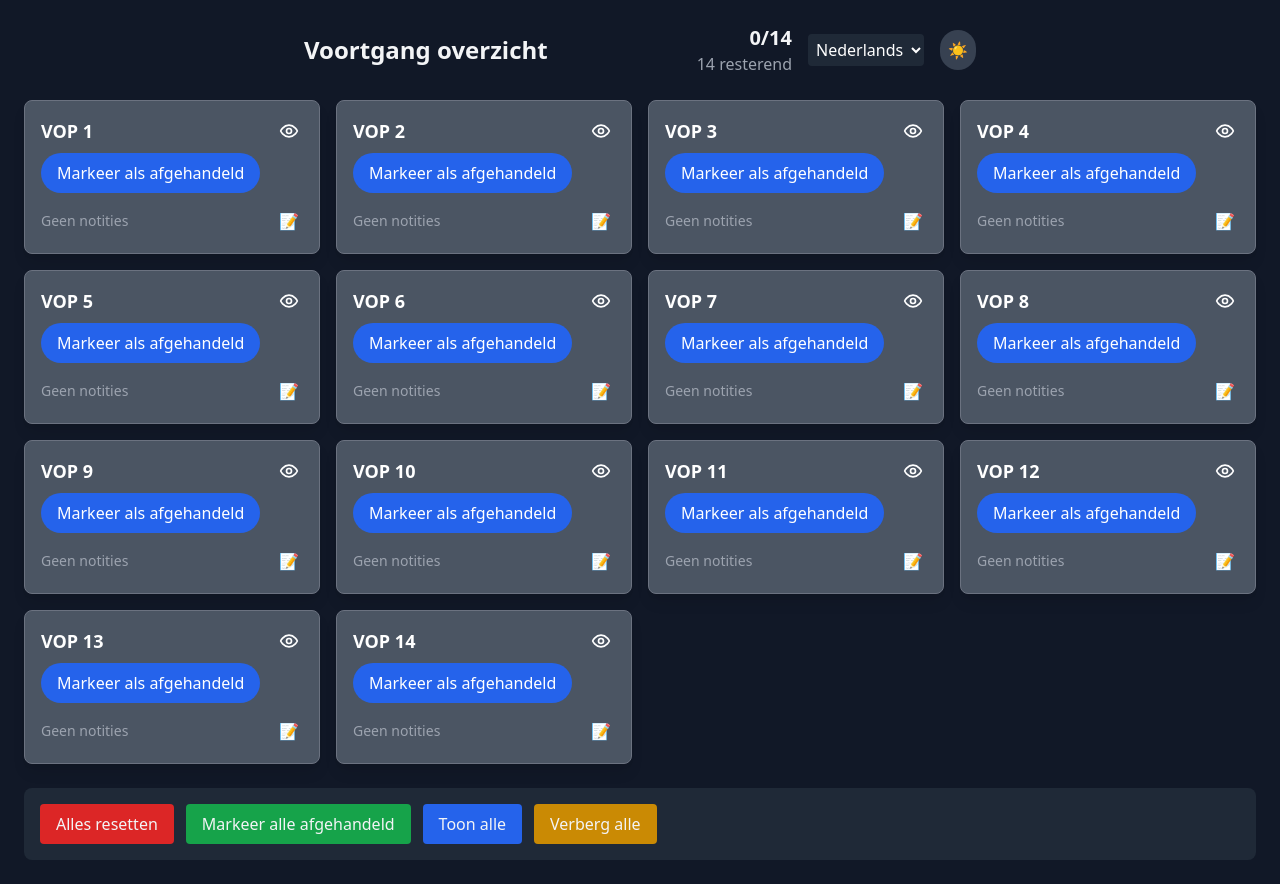
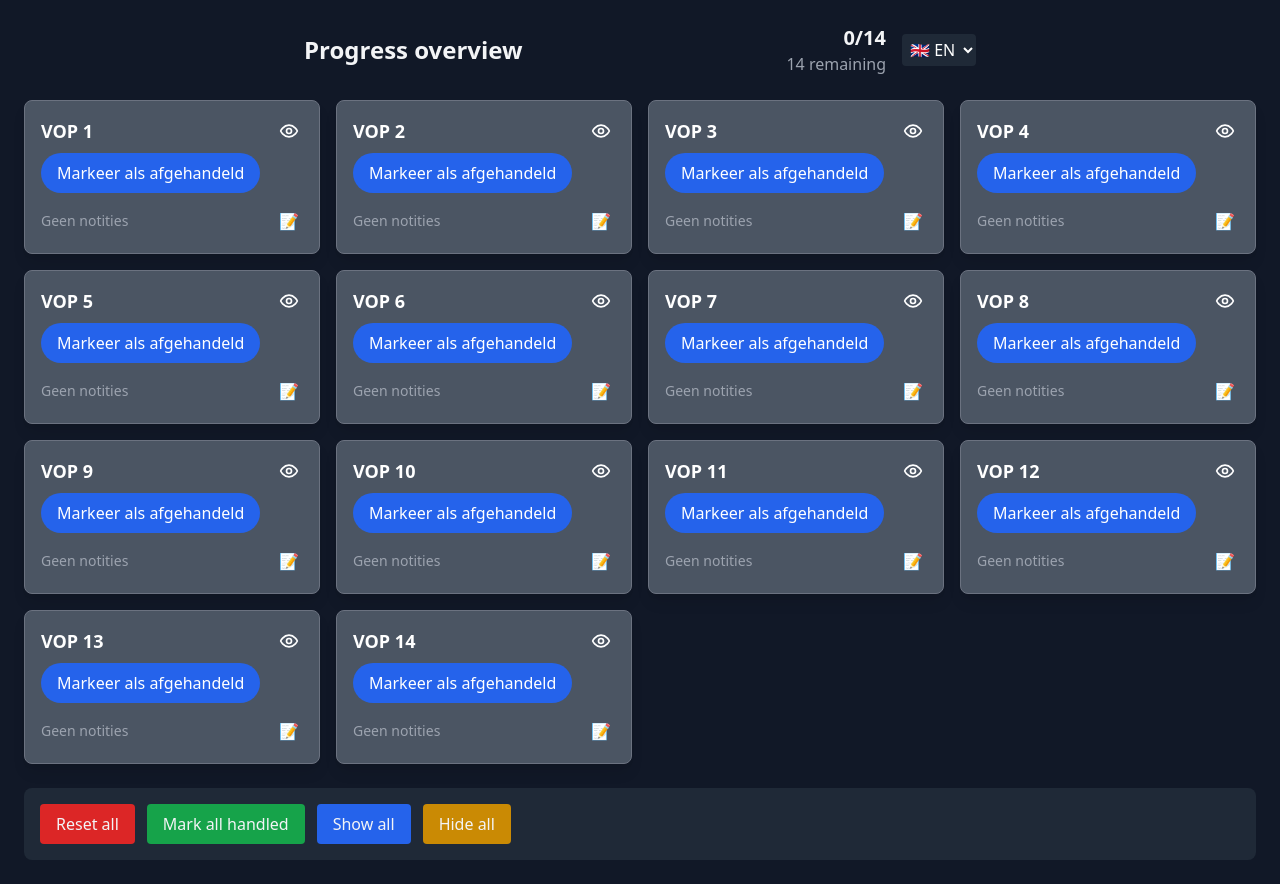
Before and after one commit to Brandjuh/brandjuh.github.io, a React (Vite) app: page / in a window 1280 px wide. Built offline with nearby package versions, Linux system fonts and the light colour scheme.

Commit message:
Update App.tsx

```diff
--- a/src/App.tsx
+++ b/src/App.tsx
@@ -4,76 +4,52 @@ import useLocalStorage from './hooks/useLocalStorage';
 import { styles } from './config/styles.config';
 import { strings } from './config/i18n';
 
-interface Vop {
-  id: number;
-  done: boolean;
-  hidden: boolean;
-  note: string;
-}
+interface Vop { id: number; done: boolean; hidden: boolean; note: string; }
 
 const App: React.FC = () => {
-  // VOP-state en dark mode
   const [vops, setVops] = useLocalStorage<Vop[]>(
-    'vops',
-    Array.from({ length: 14 }, (_, i) => ({ id: i + 1, done: false, hidden: false, note: '' }))
+    'vops', Array.from({ length: 14 }, (_, i) => ({ id: i+1, done: false, hidden: false, note: '' }))
   );
-  const [darkMode, setDarkMode] = useLocalStorage<boolean>('darkMode', true);
+  // Dark mode altijd aan
+  useEffect(() => { document.documentElement.classList.add('dark'); }, []);
 
-  // Locale state voor NL/EN
-  const [locale, setLocale] = useState<'nl' | 'en'>('nl');
+  const [locale, setLocale] = useState<'nl' | 'en'>(() =>
+    (navigator.language.startsWith('en') ? 'en' : 'nl')
+  );
 
-  useEffect(() => {
-    document.documentElement.classList.toggle('dark', darkMode);
-  }, [darkMode]);
-
-  // Handlers
   const toggleDone = (id: number) =>
-    setVops(vops.map(v => (v.id === id ? { ...v, done: !v.done } : v)));
+    setVops(vops.map(v => v.id === id ? { ...v, done: !v.done } : v));
   const toggleHidden = (id: number) =>
-    setVops(vops.map(v => (v.id === id ? { ...v, hidden: !v.hidden } : v)));
+    setVops(vops.map(v => v.id === id ? { ...v, hidden: !v.hidden } : v));
   const resetAll = () =>
     setVops(vops.map(v => ({ ...v, done: false, hidden: false, note: '' })));
 
-  // Tellers en volgorde
   const handledCount = vops.filter(v => v.done).length;
   const pendingCount = vops.length - handledCount;
   const orderedVops = [...vops.filter(v => !v.hidden), ...vops.filter(v => v.hidden)];
 
   return (
     <div className={styles.overview.container}>
-      {/* Header met titel, voortgang en dropdown */}
       <div className={styles.overview.header}>
         <h2 className={styles.overview.title}>{strings[locale].progressTitle}</h2>
         <div className="flex items-center space-x-4">
           {/* Voortgang */}
           <div className={styles.overview.stats}>
-            <div className={styles.overview.statsCount}>
-              {handledCount}/{vops.length}
-            </div>
-            <div className={styles.overview.statsLabel}>
-              {pendingCount} {strings[locale].remaining}
-            </div>
+            <div className={styles.overview.statsCount}>{handledCount}/{vops.length}</div>
+            <div className={styles.overview.statsLabel}>{pendingCount} {strings[locale].remaining}</div>
           </div>
-          {/* Taalkeuze */}
+          {/* Taalkeuze dropdown */}
           <select
             value={locale}
             onChange={e => setLocale(e.target.value as 'nl' | 'en')}
-            className="ml-4 p-1 rounded bg-gray-800 text-white"
+            className="p-1 rounded bg-gray-800 text-white"
           >
-            <option value="nl">Nederlands</option>
-            <option value="en">English</option>
+            <option value="nl">🇳🇱 NL</option>
+            <option value="en">🇬🇧 EN</option>
           </select>
-          {/* Dark mode toggle */}
-          <button
-            onClick={() => setDarkMode(!darkMode)}
-            className="p-2 rounded-full bg-gray-700 text-gray-100"
-          >
-            {darkMode ? '☀️' : '🌙'}
-          </button>
         </div>
       </div>
 
-      {/* Grid met VOP-kaarten */}
       <div className={styles.grid}>
         {orderedVops.map(v => (
           <VopItem
@@ -81,37 +57,22 @@ const App: React.FC = () => {
             vop={v}
             onToggleDone={() => toggleDone(v.id)}
             onToggleHidden={() => toggleHidden(v.id)}
-            onUpdateNote={note =>
-              setVops(vops.map(item => (item.id === v.id ? { ...item, note } : item)))
-            }
+            onUpdateNote={note => setVops(vops.map(item => item.id === v.id ? { ...item, note } : item))}
           />
         ))}
       </div>
 
-      {/* Quick Actions */}
       <div className={styles.quickActions}>
-        <button
-          onClick={resetAll}
-          className="px-4 py-2 bg-red-600 rounded hover:bg-red-700"
-        >
+        <button onClick={resetAll} className="px-4 py-2 bg-red-600 rounded hover:bg-red-700">
           {strings[locale].resetAll}
         </button>
-        <button
-          onClick={() => vops.forEach(v => !v.done && toggleDone(v.id))}
-          className="px-4 py-2 bg-green-600 rounded hover:bg-green-700"
-        >
+        <button onClick={() => vops.forEach(v => !v.done && toggleDone(v.id))} className="px-4 py-2 bg-green-600 rounded hover:bg-green-700">
           {strings[locale].markAll}
         </button>
-        <button
-          onClick={() => vops.forEach(v => !v.hidden && toggleHidden(v.id))}
-          className="px-4 py-2 bg-blue-600 rounded hover:bg-blue-700"
-        >
+        <button onClick={() => vops.forEach(v => !v.hidden && toggleHidden(v.id))} className="px-4 py-2 bg-blue-600 rounded hover:bg-blue-700">
           {strings[locale].showAll}
         </button>
-        <button
-          onClick={() => vops.forEach(v => v.hidden && toggleHidden(v.id))}
-          className="px-4 py-2 bg-yellow-600 rounded hover:bg-yellow-700"
-        >
+        <button onClick={() => vops.forEach(v => v.hidden && toggleHidden(v.id))} className="px-4 py-2 bg-yellow-600 rounded hover:bg-yellow-700">
           {strings[locale].hideAll}
         </button>
       </div>
```
